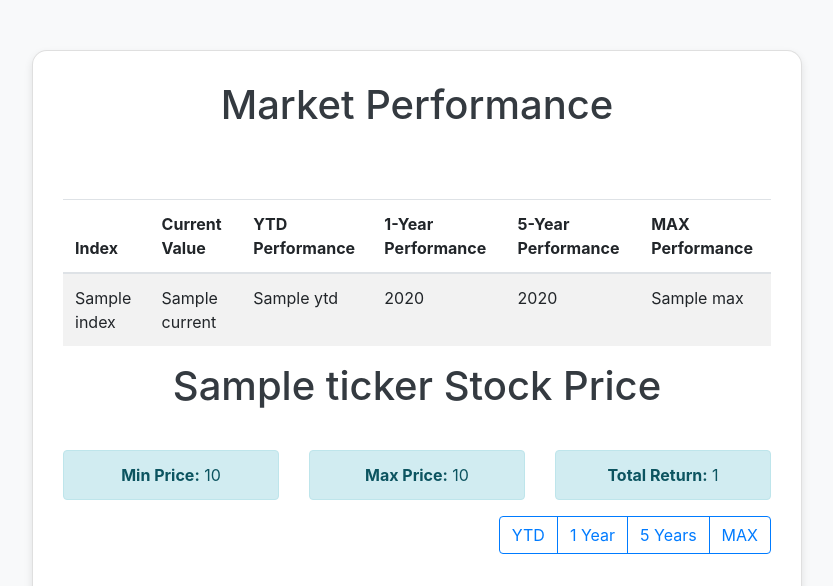
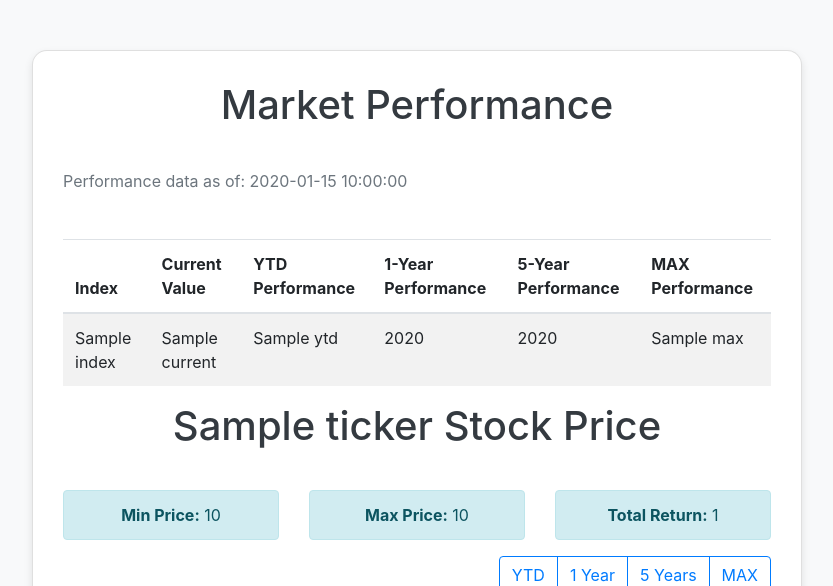
Before and after one commit to henryhjia/flask_stock_plot, a Flask app: template templates/result.html in a window 1280 px wide. Shown: the top 586 px of the page, without its empty margins (223-1056 px from the left). Run offline with Flask 3, Linux system fonts and the light colour scheme; the template is opened without the code that fills it: most values are stand-ins (such as "Sample title", 1, 10 or a date in 2020); some libraries are stand-ins or nearby versions.

Commit message:
add end date for performance

```diff
--- a/app.py
+++ b/app.py
@@ -251,7 +251,8 @@ def render_plot_page(ticker, start_date=None, end_date=None, period=None, date_r
                            plot_url=plot_url,
                            data_table=table_data.to_html(classes=['table', 'table-striped'], header="true", formatters=formatters),
                            market_data=market_data,
-                           date_range=date_range)
+                           date_range=date_range,
+                           end_date_display=perf_data.index[-1].strftime('%Y-%m-%d'))
 
 @app.route('/plot', methods=['POST'])
 def plot():
--- a/templates/result.html
+++ b/templates/result.html
@@ -10,6 +10,7 @@
     <div class="container">
         <div class="card">
             <h1>Market Performance</h1>
+            <p class="text-muted">Performance data as of: {{ end_date_display }}</p>
             <div class="table-responsive">
                 <table class="table table-striped">
                     <thead>
```
